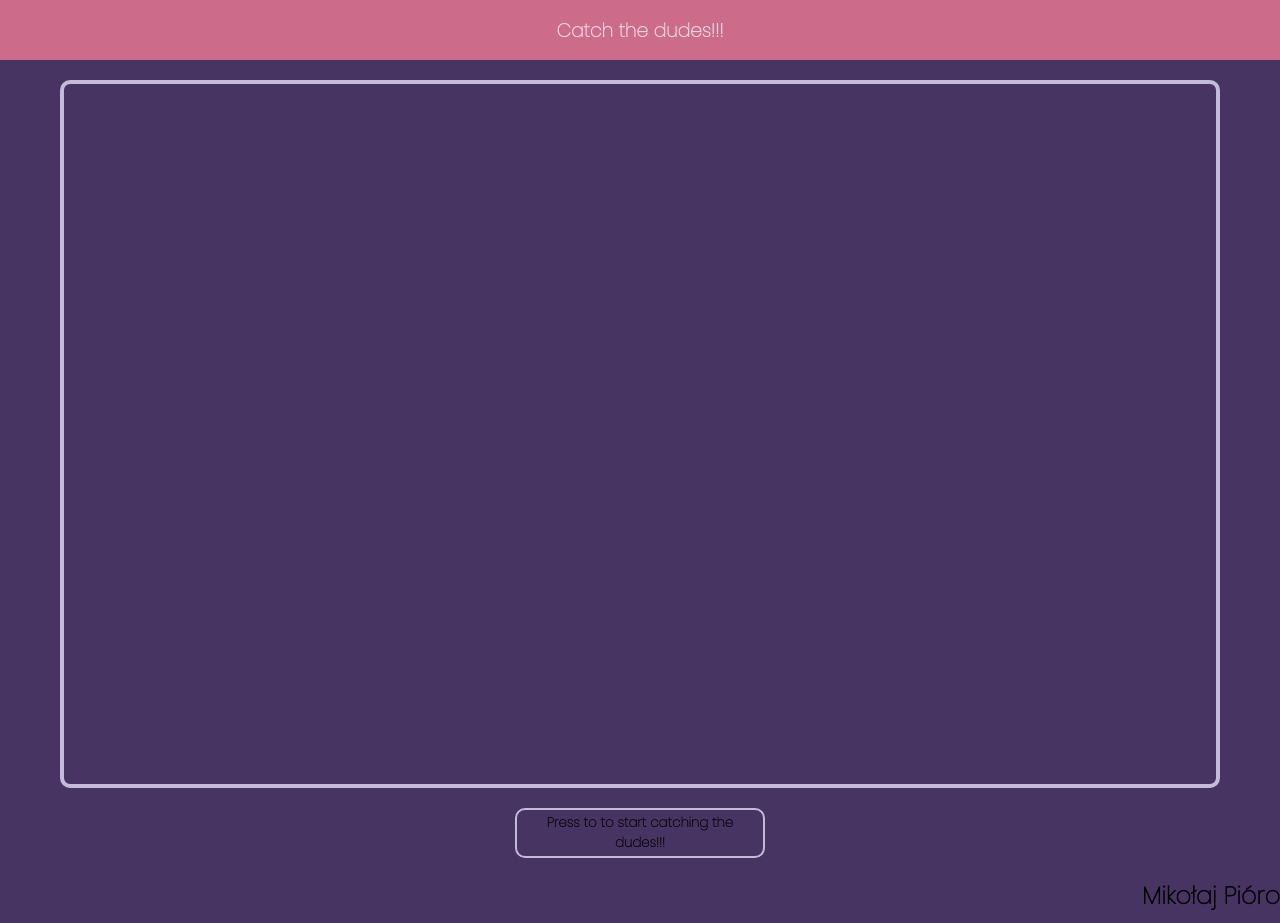
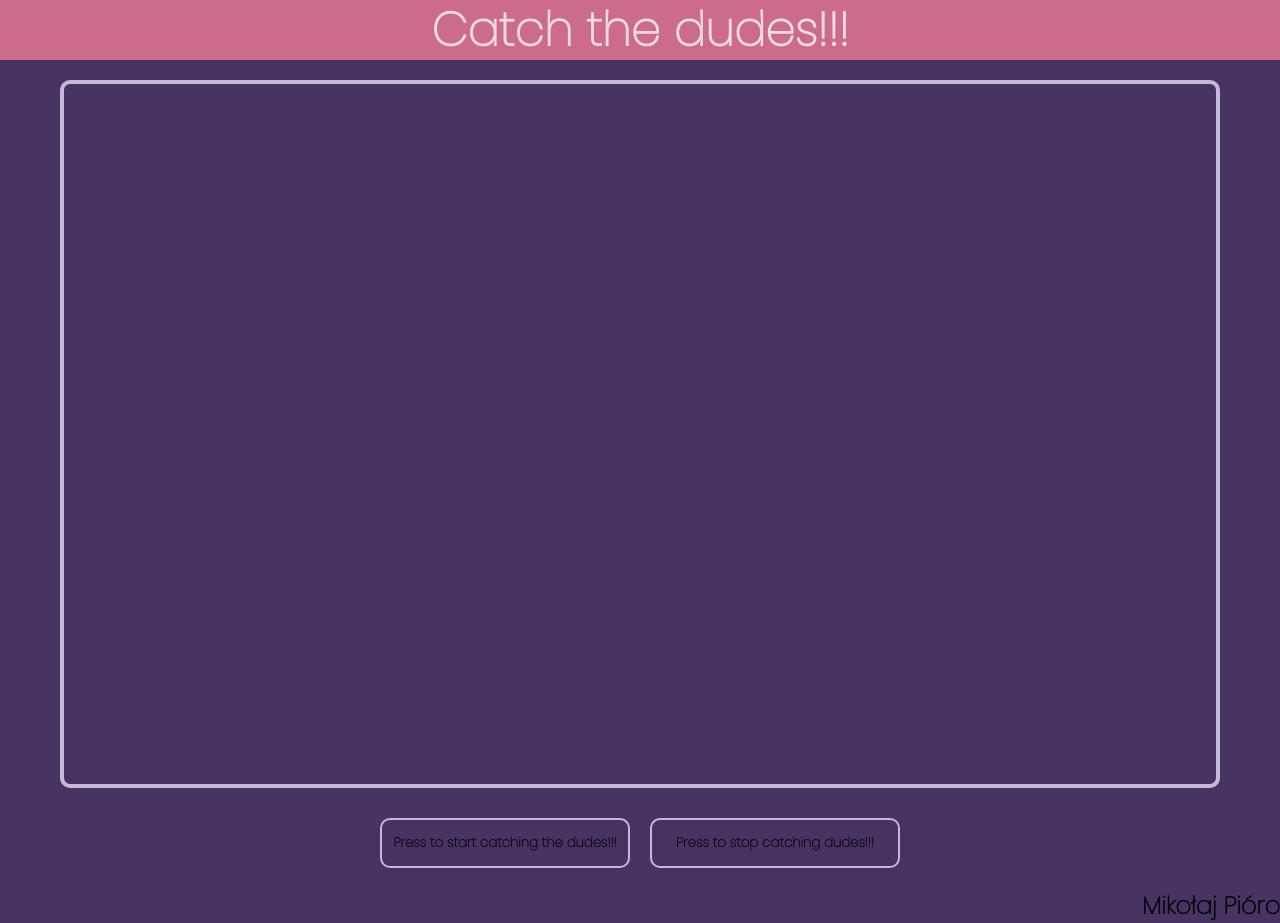
Before and after one commit to mikolajpioro/ExerApp, a FastAPI app: page / in a window 1280 px wide. Run offline with FastAPI, Linux system fonts and the light colour scheme.

Commit message:
Implement game functionality: add spawning and stopping of buttons; enhance layout and styling

```diff
--- a/static/script.js
+++ b/static/script.js
@@ -0,0 +1,42 @@
+const container = document.querySelector('.game_container');
+const startBtn = document.getElementById('game_start');
+const stopBtn = document.getElementById('game_stop');
+let score = 0
+
+function spawnDude() {
+    const button = document.createElement('button');
+    button.innerText = "Catch Me!";
+    button.className = "dude_button";
+
+    const maxX = container.clientWidth - 100;
+    const maxY = container.clientHeight - 40;
+
+    const randomX = Math.floor(Math.random() * maxX);
+    const randomY = Math.floor(Math.random() * maxY);
+
+    button.style.left = `${randomX}px`;
+    button.style.top = `${randomY}px`;
+
+    button.onclick = function() {
+        score += 1
+        this.remove();
+        spawnDude();
+    };
+
+    container.appendChild(button);
+}
+
+function stopSpawningDudes() {
+    Dudes = document.querySelectorAll('.dude_button');
+    Dudes.forEach(dude => dude.remove());
+    alert("You've caught: " + score + " dudes!!!")
+    score = 0
+}
+
+startBtn.addEventListener('click', () => {
+    spawnDude();
+});
+
+stopBtn.addEventListener('click', () => {
+    stopSpawningDudes();
+});
--- a/static/style.css
+++ b/static/style.css
@@ -28,6 +28,7 @@ body {
     display: flex;
     justify-content: center;
     align-items: center;
+    font-size: 40px;
 }
 
 main {
@@ -50,14 +51,24 @@ footer {
 .game_container {
     border: 4px solid rgb(196, 187, 216);
     border-radius: 10px;
+    font-size: 15px;
     height: 700px;
     width: 90%;
     margin: 20px;
+    position: relative;
+    overflow: hidden;
 }
 
-#game_start {
+.button_layout {
+    display: flex;
+    flex-direction: row;
+}
+
+.game_buttons {
     width: 250px;
     height: 50px;
+    margin: 10px;
+    margin-bottom: 0;
     background-color: transparent;
     border: 2px solid rgb(196, 187, 216);
     border-radius: 10px;
@@ -65,6 +76,13 @@ footer {
     font-weight: bold
 }
 
-#game_start:hover {
+.game_buttons:hover {
     background-color: rgb(204, 107, 138);
 }
+
+.dude_button {
+    position: absolute;
+    padding: 10px 20px;
+    margin: 0;
+    cursor: pointer;
+}
--- a/templates/home.html
+++ b/templates/home.html
@@ -2,7 +2,11 @@
 
 {% block content %}
     <div class="game_container">
+    </div>
+    <div class="button_layout">
+        <button id="game_start" class="game_buttons"> Press to start catching the dudes!!! </button>
+        <button id="game_stop" class="game_buttons"> Press to stop catching dudes!!! </button>
+    </div>
 
-    </div>
-    <button id="game_start"> Press to to start catching the dudes!!! </button>
+    <script src="{{ url_for('static', path='script.js') }}"></script>
 {% endblock %}
--- a/templates/layout.html
+++ b/templates/layout.html
@@ -1,7 +1,7 @@
 <!DOCTYPE html>
 <html>
     <head>
-        <title>Some random stuff</title>
+        <!-- <title>Some random stuff</title> -->
         <link rel="preconnect" href="https://fonts.googleapis.com">
         <link rel="preconnect" href="https://fonts.gstatic.com" crossorigin>
         <link href="https://fonts.googleapis.com/css2?family=Poppins:wght@100&display=swap" rel="stylesheet">
```
